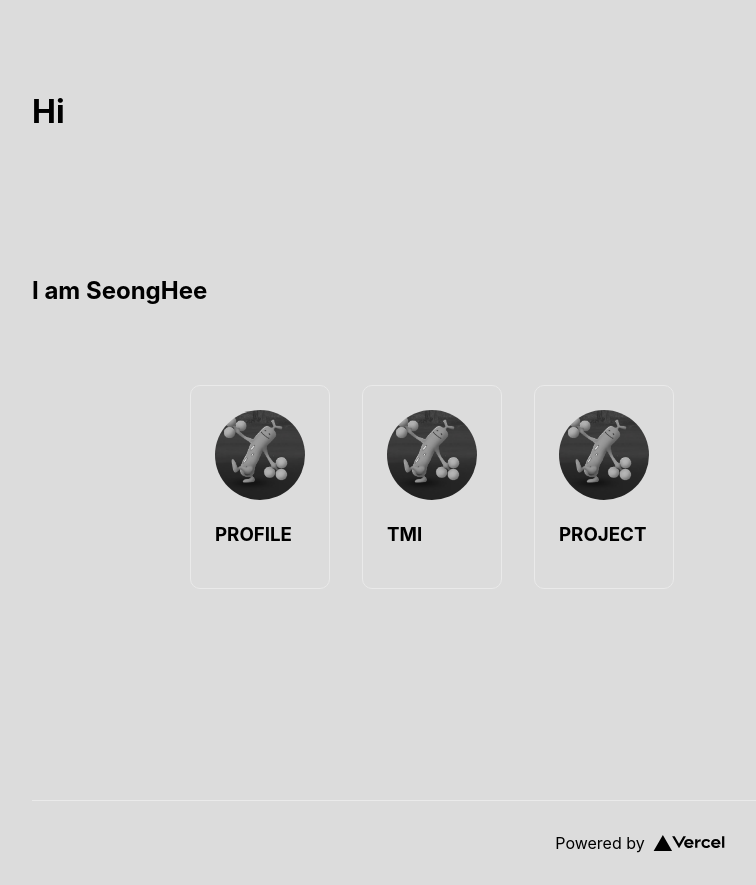
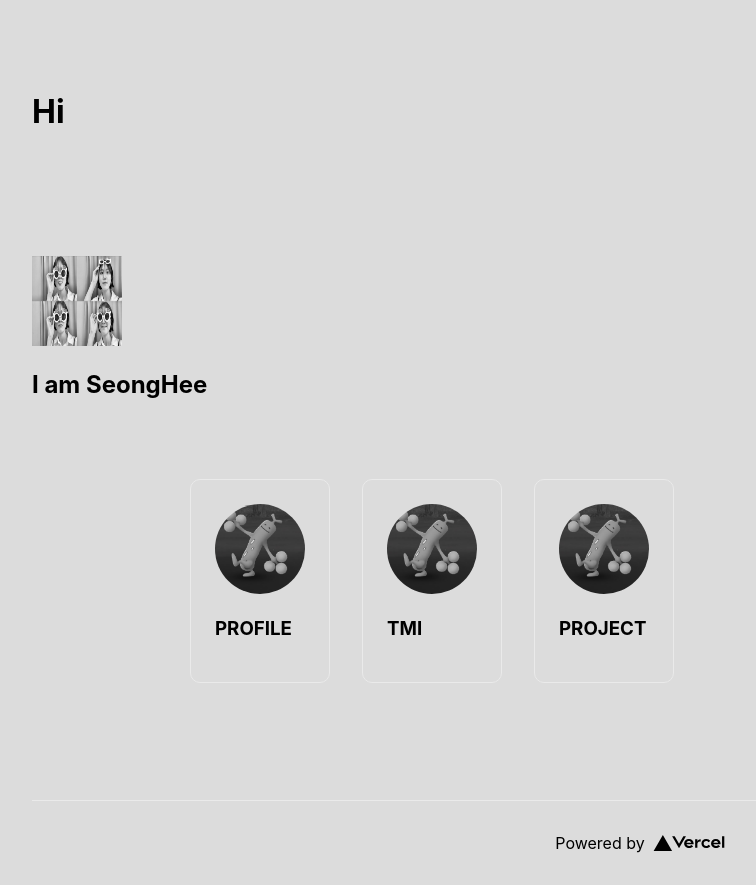
Before and after one commit to tjdgml97/nextjs, a Next.js app: page / in a window 1280 px wide. Shown: the whole page, without its empty margins (0-756 px from the left). Built offline with nearby package versions, Linux system fonts and the light colour scheme.

Commit message:
change Image height

```diff
--- a/pages/index.js
+++ b/pages/index.js
@@ -32,6 +32,7 @@ export default function Home() {
         {/* <Image src="img/IMG_1154.jpg" height={10} width={10} layout={"fill"}   objectFit={"cover"}/> */}
         {/* <Link href="post/first-post"></Link> */}
         <h3 className={styles.face}>Hi<br></br><br></br></h3>
+              <Image  src="img/IMG_1154.jpg" height={150} width={150} />
         <h2>I am SeongHee</h2>
 
         <p className={styles.description}>
```
